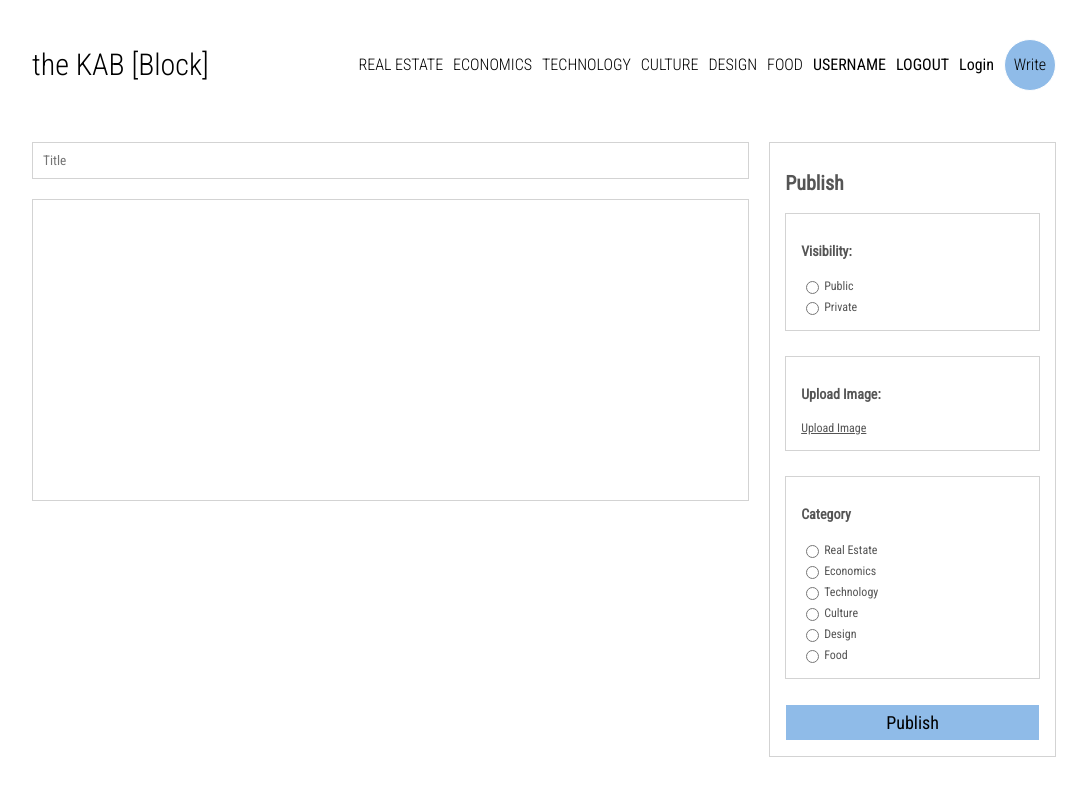
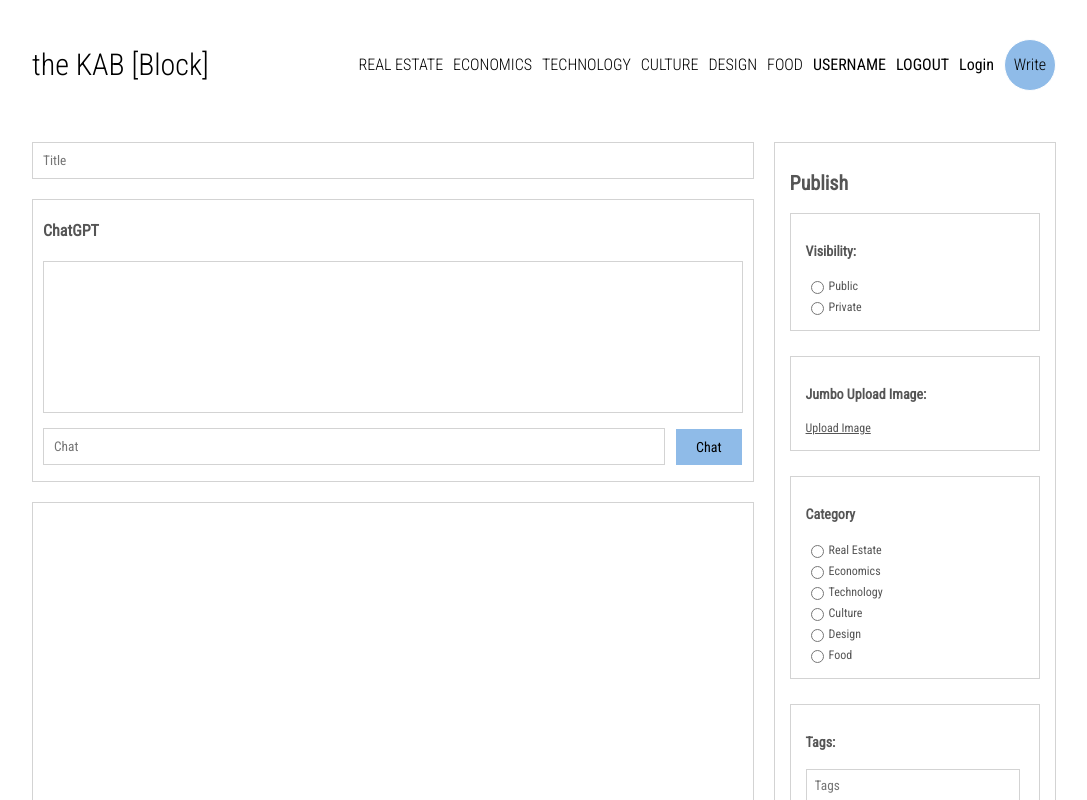
Before and after one commit to Sama-E/KabBlock, a React (Vite) app in the folder client/: page /write in a window 1280 px wide. Shown: the top 800 px of the page, without its empty margins (96-1183 px from the left). Built offline with nearby package versions, Linux system fonts and the light colour scheme.

Commit message:
write update

```diff
--- a/client/src/components/post/categories/Categories.jsx
+++ b/client/src/components/post/categories/Categories.jsx
@@ -1,4 +1,4 @@
-import './categories.scss';
+
 
 const Categories = () => {
   return (
--- /dev/null
+++ b/client/src/components/post/chat/Chat.jsx
@@ -0,0 +1,31 @@
+import React from 'react'
+
+const Chat = () => {
+  return (
+    <div className="chat">
+      <h4>ChatGPT</h4>
+      <div className="chatContainer">
+          {/* <ReactQuill
+            className="editor"
+            theme="snow"
+            value={value}
+            onChange={setValue}
+          /> */}
+      </div>
+      <div className="itemChat">
+        <div className="inputChat">
+          <input
+            type="text"
+            placeholder="Chat"
+          />
+        </div>
+        <div className="buttonChat">
+          {/* <button onClick={handleClick}>Chat</button> */}
+          Chat
+        </div>
+      </div>
+    </div>
+  )
+}
+
+export default Chat
--- a/client/src/components/post/tags/Tags.jsx
+++ b/client/src/components/post/tags/Tags.jsx
@@ -1,8 +1,18 @@
-import './tags.scss';
 
 const Tags = () => {
   return (
-    <div>Tags</div>
+    <div className="item">
+      <h3>
+        <b>Tags:</b>
+      </h3>
+      <div className="tags">
+        <input
+            type="text"
+            placeholder="Tags"
+            // onChange={(e) => setTags(e.target.value)}
+          />
+      </div>
+    </div>
   )
 }
 
--- a/client/src/components/post/upload/Upload.jsx
+++ b/client/src/components/post/upload/Upload.jsx
@@ -4,7 +4,7 @@ const Upload = () => {
   return (
     <div className="item">
       <h3>
-        <b>Upload Image:</b>
+        <b>Jumbo Upload Image:</b>
       </h3>
       <input
         style={{ display: "none" }}
--- a/client/src/pages/posts/write/Write.jsx
+++ b/client/src/pages/posts/write/Write.jsx
@@ -1,4 +1,6 @@
 import Categories from '../../../components/post/categories/Categories';
+import Chat from '../../../components/post/chat/Chat';
+import Tags from '../../../components/post/tags/Tags';
 import Upload from '../../../components/post/upload/Upload';
 import Visibility from '../../../components/post/visibility/Visibility';
 import './write.scss';
@@ -12,6 +14,9 @@ const Write = () => {
           placeholder="Title"
           // onChange={(e) => setTitle(e.target.value)}
         />
+
+
+        <Chat />
         <div className="editorContainer">
           {/* <ReactQuill
             className="editor"
@@ -27,6 +32,7 @@ const Write = () => {
             <Visibility />
             <Upload />
             <Categories />
+            <Tags />
           <div className="buttons">
             {/* <button onClick={handleClick}>Publish</button> */}
             Publish
--- a/client/src/pages/posts/write/write.scss
+++ b/client/src/pages/posts/write/write.scss
@@ -15,6 +15,58 @@
       padding: 10px;
       border: 1px solid lightgray;
     }
+
+    .chatContainer {
+      height: 150px;
+      overflow: scroll;
+      border: 1px solid lightgray;
+
+      .editor {
+        height: 100%;
+        border: none;
+      }
+    }
+
+    .chat{
+      padding: 0 10px;
+      display: flex;
+      flex-direction: column;
+      color:#555;
+      border: 1px solid lightgray;
+
+      .itemChat{
+        display: flex;
+        flex-direction: row;
+        padding: 15px 0;
+
+        input{
+          width: 600px;
+          border: 1px solid lightgray;
+          margin-right: 10px;
+        }
+
+        .buttonChat{
+          display: flex;
+          justify-content: space-between;
+          background-color: $lightGreen;
+          padding: 10px 20px;
+          display: flex;
+          align-items: center;
+          justify-content: center;
+          font-weight: 500;
+          font-size: 14px;
+          border: 1px solid white;
+          color: black;
+
+          &:hover {
+            color: black;
+            background-color: white;
+            border: 1px solid $lightGreen;
+          }
+        }
+      }
+    }
+
 
     .editorContainer {
       height: 300px;
@@ -85,6 +137,14 @@
         align-items: center;
         gap: 2px;
       }
+
+      .tags{
+        input {
+          width: 90%;
+          padding: 8px;
+          border: 1px solid lightgray;
+        }
+      }
     }
   }
 }
```
Also changed, not shown: client/src/components/post/categories/categories.scss (deleted), client/src/components/post/tags/tags.scss (deleted), client/src/components/post/upload/upload.scss (deleted), client/src/components/post/visibility/visibility.scss (deleted).
